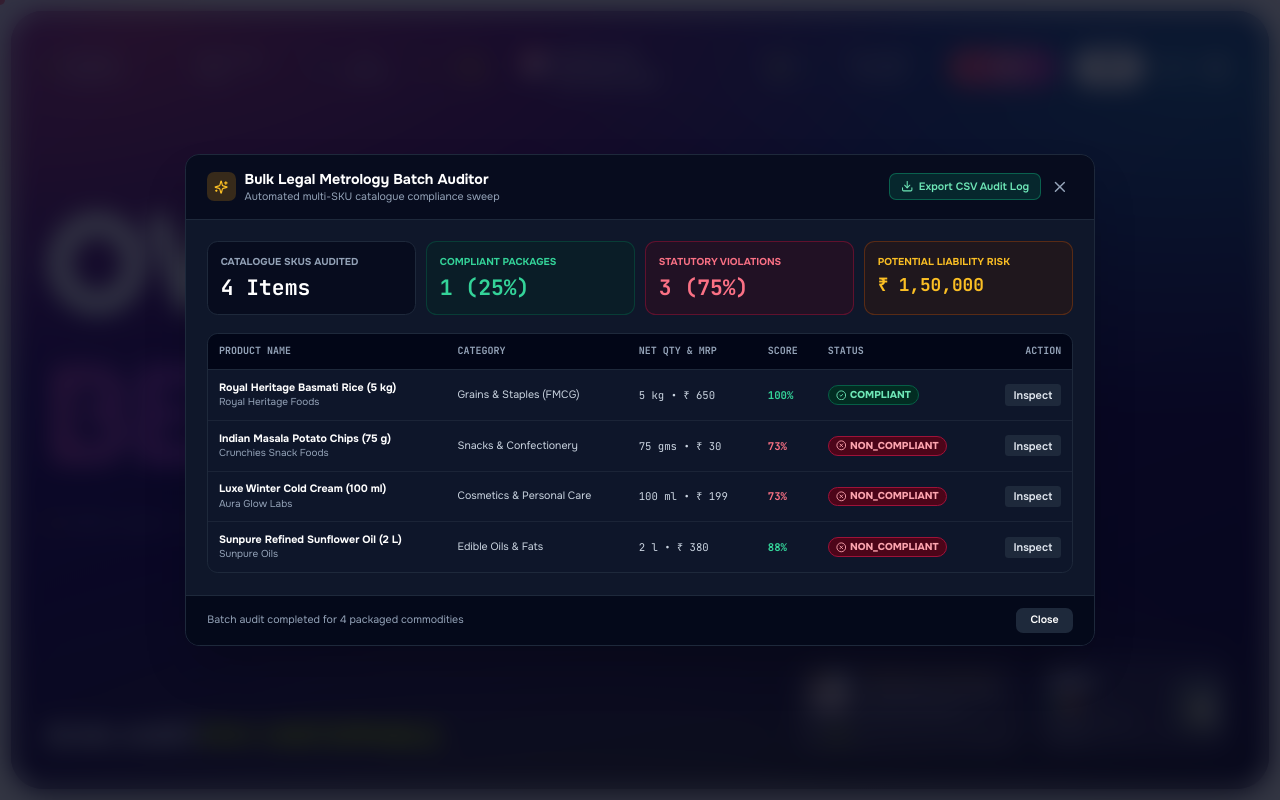
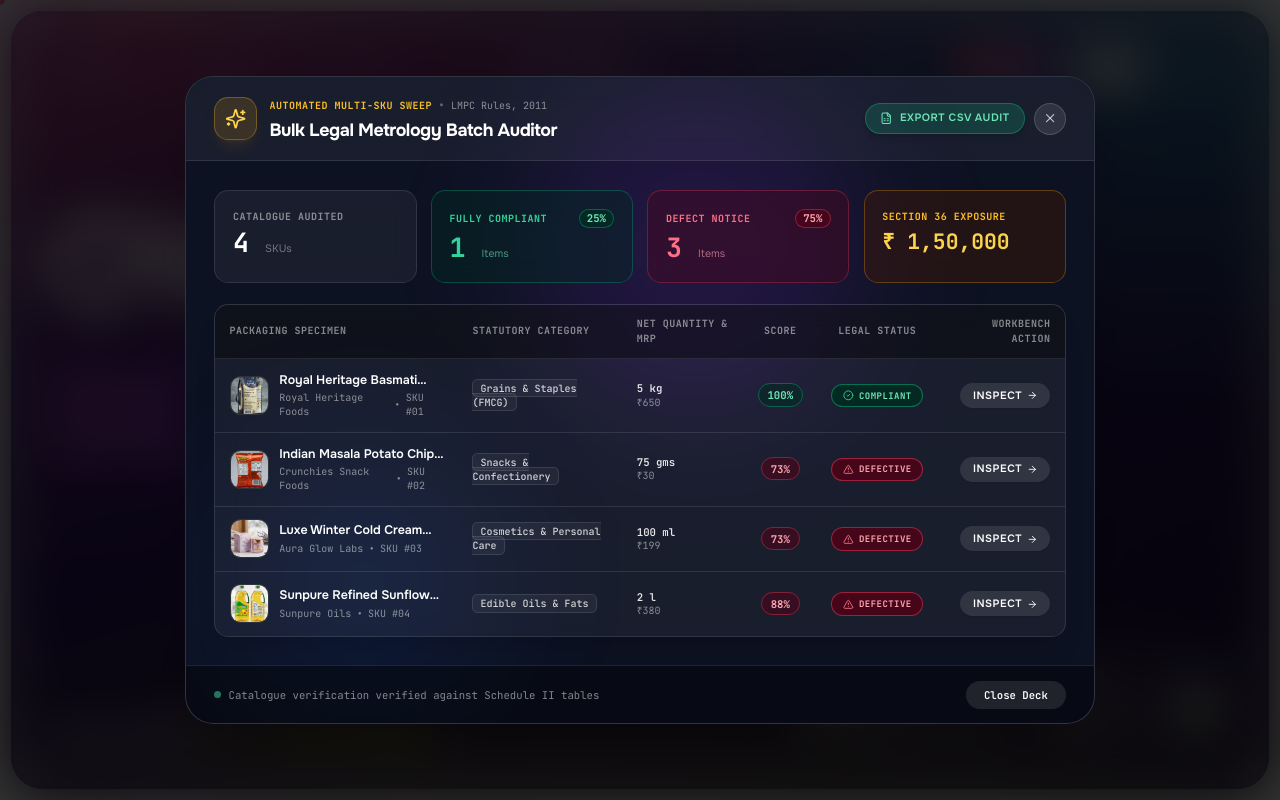
Before and after one commit to Shouryagupta-10/legal-metrology-compliance, a React (Vite) app: page / in a window 1280 px wide. Both pictures are taken after a click on the button "Batch Sweep". Shown: the top 800 px of the page. Built offline with nearby package versions, Linux system fonts and the light colour scheme.

Commit message:
feat(modal): redesign Bulk Batch Auditor with luxury glass framing, packaging thumbnails, and tactile inspect actions

```diff
--- a/src/components/Batch/BatchAuditModal.tsx
+++ b/src/components/Batch/BatchAuditModal.tsx
@@ -1,8 +1,9 @@
-import React, { useState } from 'react';
-import { Sparkles, X, Download, CheckCircle2, XCircle, AlertTriangle, Layers, Play } from 'lucide-react';
-import { SampleProduct, ComplianceReport } from '../../types/compliance';
+import React from 'react';
+import { Sparkles, X, Download, CheckCircle2, AlertTriangle, ArrowRight, ShieldCheck, FileSpreadsheet } from 'lucide-react';
+import { SampleProduct } from '../../types/compliance';
 import { SAMPLE_PRODUCTS } from '../../services/sampleData';
 import { evaluateCompliance } from '../../services/ruleEngine';
+import { sounds } from '../../services/soundEffects';
 
 interface BatchAuditModalProps {
   isOpen: boolean;
@@ -15,9 +16,6 @@
   onClose,
   onSelectSingleReport
 }) => {
-  const [isRunning, setIsRunning] = useState(false);
-  const [completedCount, setCompletedCount] = useState(SAMPLE_PRODUCTS.length);
-
   const batchResults = SAMPLE_PRODUCTS.map(sample => {
     const report = evaluateCompliance({
       productName: sample.name,
@@ -42,10 +40,13 @@
   const total = batchResults.length;
   const compliant = batchResults.filter(b => b.report.overallStatus === 'COMPLIANT').length;
   const nonCompliant = batchResults.filter(b => b.report.overallStatus === 'NON_COMPLIANT').length;
+  const compliantPct = total > 0 ? Math.round((compliant / total) * 100) : 0;
+  const nonCompliantPct = total > 0 ? Math.round((nonCompliant / total) * 100) : 0;
 
   const exportCSV = () => {
+    sounds.playSuccess();
     const headers = [
-      'Product ID',
+      'Inspection ID',
       'Product Name',
       'Brand',
       'Category',
@@ -54,14 +55,14 @@
       'Passed Rules',
       'Violations Count',
       'Net Quantity',
-      'Declared MRP',
+      'Declared MRP (INR)',
       'Taxes Declared',
       'USP Rate',
       'Consumer Care Email',
       'PIN Code'
     ];
 
-    const rows = batchResults.map(({ report, sample }) => [
+    const rows = batchResults.map(({ report }) => [
       `"${report.inspectionId}"`,
       `"${report.productName}"`,
       `"${report.brandName}"`,
@@ -91,118 +92,220 @@
   if (!isOpen) return null;
 
   return (
-    <div className="fixed inset-0 z-50 flex items-center justify-center p-4 bg-slate-950/80 backdrop-blur-md">
-      <div className="relative w-full max-w-5xl bg-slate-900 border border-slate-800 rounded-2xl overflow-hidden shadow-2xl">
-        {/* Header */}
-        <div className="px-6 py-4 border-b border-slate-800 flex items-center justify-between bg-slate-950/60">
-          <div className="flex items-center gap-2.5">
-            <div className="w-8 h-8 rounded-lg bg-amber-500/20 text-amber-400 flex items-center justify-center">
-              <Sparkles className="w-4 h-4" />
+    <div className="fixed inset-0 z-50 flex items-center justify-center p-3 sm:p-6 bg-black/80 backdrop-blur-xl animate-fade-in">
+      <div className="relative w-full max-w-5xl bg-[#0d1222] border border-white/15 rounded-[2rem] overflow-hidden shadow-2xl flex flex-col max-h-[90vh] text-white">
+
+        {/* Glow ambient background accents */}
+        <div className="absolute top-0 right-1/4 w-96 h-96 bg-purple-600/15 rounded-full blur-3xl pointer-events-none" />
+        <div className="absolute bottom-0 left-10 w-80 h-80 bg-blue-600/10 rounded-full blur-3xl pointer-events-none" />
+
+        {/* Modal Header */}
+        <div className="relative z-10 px-6 sm:px-8 py-5 border-b border-white/10 flex flex-col sm:flex-row sm:items-center justify-between gap-4 bg-white/5 backdrop-blur-md">
+          <div className="flex items-center gap-3.5">
+            <div className="w-12 h-12 rounded-2xl bg-amber-500/15 border border-amber-400/30 text-amber-300 flex items-center justify-center shadow-lg shadow-amber-500/10 shrink-0">
+              <Sparkles className="w-6 h-6" />
             </div>
             <div>
-              <h3 className="font-bold text-white text-base">Bulk Legal Metrology Batch Auditor</h3>
-              <p className="text-xs text-slate-400">Automated multi-SKU catalogue compliance sweep</p>
+              <div className="flex items-center gap-2 mb-0.5">
+                <span className="text-[10px] font-mono font-bold uppercase tracking-wider text-amber-400">
+                  Automated Multi-SKU Sweep
+                </span>
+                <span className="text-white/30">•</span>
+                <span className="text-[10px] font-mono text-white/50">LMPC Rules, 2011</span>
+              </div>
+              <h3 className="font-bold text-lg sm:text-xl text-white tracking-tight">
+                Bulk Legal Metrology Batch Auditor
+              </h3>
             </div>
           </div>
 
-          <div className="flex items-center gap-2">
+          <div className="flex items-center gap-2.5 self-end sm:self-center">
             <button
               onClick={exportCSV}
-              className="px-3 py-1.5 rounded-lg bg-emerald-600/20 text-emerald-300 border border-emerald-500/40 hover:bg-emerald-600 hover:text-white text-xs font-semibold flex items-center gap-1.5 transition-colors"
+              className="px-4 py-2 rounded-full bg-emerald-500/20 hover:bg-emerald-500 text-emerald-300 hover:text-white border border-emerald-500/40 text-xs font-semibold uppercase tracking-wider flex items-center gap-2 transition-all btn-tactile shadow-md"
             >
-              <Download className="w-3.5 h-3.5" />
-              Export CSV Audit Log
+              <FileSpreadsheet className="w-3.5 h-3.5" />
+              <span>Export CSV Audit</span>
             </button>
 
-            <button onClick={onClose} className="p-1 rounded-lg text-slate-400 hover:text-white hover:bg-slate-800">
-              <X className="w-5 h-5" />
+            <button
+              onClick={() => {
+                sounds.playClick();
+                onClose();
+              }}
+              className="w-9 h-9 rounded-full bg-white/10 hover:bg-white/20 border border-white/15 text-white/70 hover:text-white flex items-center justify-center transition-colors btn-tactile"
+              aria-label="Close modal"
+            >
+              <X className="w-4 h-4" />
             </button>
           </div>
         </div>
 
-        {/* Content Body */}
-        <div className="p-6 max-h-[75vh] overflow-y-auto space-y-5">
-          {/* Summary KPIs */}
-          <div className="grid grid-cols-1 sm:grid-cols-4 gap-3">
-            <div className="bg-slate-950/60 p-3.5 rounded-xl border border-slate-800">
-              <div className="text-[10px] font-bold uppercase text-slate-400">Catalogue SKUs Audited</div>
-              <div className="text-2xl font-black text-white mt-1 font-mono">{total} Items</div>
-            </div>
+        {/* Scrollable Content Body */}
+        <div className="relative z-10 p-6 sm:p-8 overflow-y-auto space-y-6 flex-1">
 
-            <div className="bg-emerald-950/30 p-3.5 rounded-xl border border-emerald-800/50">
-              <div className="text-[10px] font-bold uppercase text-emerald-400">Compliant Packages</div>
-              <div className="text-2xl font-black text-emerald-400 mt-1 font-mono">
-                {compliant} ({Math.round((compliant / total) * 100)}%)
+          {/* Summary KPIs Row */}
+          <div className="grid grid-cols-2 lg:grid-cols-4 gap-3.5 sm:gap-4">
+
+            {/* Audited SKUs */}
+            <div className="bg-white/5 p-4 sm:p-5 rounded-2xl border border-white/10 space-y-1 backdrop-blur-md">
+              <span className="text-[10px] font-mono font-bold uppercase tracking-wider text-white/50 block">
+                Catalogue Audited
+              </span>
+              <div className="text-2xl sm:text-3xl font-mono font-bold text-white">
+                {total} <span className="text-xs text-white/40 font-sans font-normal">SKUs</span>
               </div>
             </div>
 
-            <div className="bg-rose-950/30 p-3.5 rounded-xl border border-rose-800/50">
-              <div className="text-[10px] font-bold uppercase text-rose-400">Statutory Violations</div>
-              <div className="text-2xl font-black text-rose-400 mt-1 font-mono">
-                {nonCompliant} ({Math.round((nonCompliant / total) * 100)}%)
+            {/* Compliant Packages */}
+            <div className="bg-emerald-950/40 p-4 sm:p-5 rounded-2xl border border-emerald-500/30 space-y-1 backdrop-blur-md">
+              <div className="flex items-center justify-between">
+                <span className="text-[10px] font-mono font-bold uppercase tracking-wider text-emerald-400">
+                  Fully Compliant
+                </span>
+                <span className="text-xs font-mono font-bold text-emerald-300 bg-emerald-950/80 px-2 py-0.5 rounded-full border border-emerald-500/40">
+                  {compliantPct}%
+                </span>
+              </div>
+              <div className="text-2xl sm:text-3xl font-mono font-bold text-emerald-400">
+                {compliant} <span className="text-xs text-emerald-300/60 font-sans font-normal">Items</span>
               </div>
             </div>
 
-            <div className="bg-amber-950/30 p-3.5 rounded-xl border border-amber-800/50">
-              <div className="text-[10px] font-bold uppercase text-amber-400">Potential Liability Risk</div>
-              <div className="text-xl font-black text-amber-400 mt-1 font-mono">
+            {/* Statutory Violations */}
+            <div className="bg-rose-950/40 p-4 sm:p-5 rounded-2xl border border-rose-500/30 space-y-1 backdrop-blur-md">
+              <div className="flex items-center justify-between">
+                <span className="text-[10px] font-mono font-bold uppercase tracking-wider text-rose-400">
+                  Defect Notice
+                </span>
+                <span className="text-xs font-mono font-bold text-rose-300 bg-rose-950/80 px-2 py-0.5 rounded-full border border-rose-500/40">
+                  {nonCompliantPct}%
+                </span>
+              </div>
+              <div className="text-2xl sm:text-3xl font-mono font-bold text-rose-400">
+                {nonCompliant} <span className="text-xs text-rose-300/60 font-sans font-normal">Items</span>
+              </div>
+            </div>
+
+            {/* Potential Liability Risk */}
+            <div className="bg-amber-950/40 p-4 sm:p-5 rounded-2xl border border-amber-500/30 space-y-1 backdrop-blur-md">
+              <span className="text-[10px] font-mono font-bold uppercase tracking-wider text-amber-400 block">
+                Section 36 Exposure
+              </span>
+              <div className="text-xl sm:text-2xl font-mono font-bold text-amber-300">
                 ₹ {(nonCompliant * 50000).toLocaleString('en-IN')}
               </div>
             </div>
+
           </div>
 
-          {/* Batch Table */}
-          <div className="border border-slate-800 rounded-xl overflow-hidden">
-            <table className="w-full text-left text-xs">
-              <thead className="bg-slate-950 text-[10px] text-slate-400 uppercase font-mono border-b border-slate-800">
+          {/* Catalogue Table */}
+          <div className="border border-white/10 rounded-2xl overflow-hidden bg-white/5 backdrop-blur-md shadow-xl">
+            <div className="overflow-x-auto">
+              <table className="w-full text-left text-xs border-collapse">
+                <thead className="bg-black/40 text-[10px] text-white/50 uppercase font-mono border-b border-white/10 tracking-wider">
                   <tr>
-                  <th className="p-3">Product Name</th>
-                  <th className="p-3">Category</th>
-                  <th className="p-3">Net Qty & MRP</th>
-                  <th className="p-3">Score</th>
-                  <th className="p-3">Status</th>
-                  <th className="p-3 text-right">Action</th>
+                    <th className="py-3.5 px-4">Packaging Specimen</th>
+                    <th className="py-3.5 px-4">Statutory Category</th>
+                    <th className="py-3.5 px-4">Net Quantity &amp; MRP</th>
+                    <th className="py-3.5 px-4 text-center">Score</th>
+                    <th className="py-3.5 px-4 text-center">Legal Status</th>
+                    <th className="py-3.5 px-4 text-right">Workbench Action</th>
                   </tr>
                 </thead>
-              <tbody className="divide-y divide-slate-800/80 bg-slate-900/50">
-                {batchResults.map(({ sample, report }) => {
+                <tbody className="divide-y divide-white/10">
+                  {batchResults.map(({ sample, report }, idx) => {
                     const isPass = report.overallStatus === 'COMPLIANT';
                     return (
-                    <tr key={sample.id} className="hover:bg-slate-850/50">
-                      <td className="p-3">
-                        <div className="font-bold text-white line-clamp-1">{sample.name}</div>
-                        <div className="text-[10px] text-slate-400">{sample.brand}</div>
+                      <tr
+                        key={sample.id}
+                        className="hover:bg-white/10 transition-colors group"
+                      >
+                        {/* Specimen Info with Thumbnail */}
+                        <td className="py-3.5 px-4">
+                          <div className="flex items-center gap-3">
+                            <div className="w-11 h-11 rounded-xl overflow-hidden bg-black/50 border border-white/15 shrink-0">
+                              <img
+                                src={sample.thumbnail}
+                                alt={sample.name}
+                                className="w-full h-full object-cover group-hover:scale-105 transition-transform"
+                              />
+                            </div>
+                            <div className="min-w-0">
+                              <div className="font-semibold text-white text-xs sm:text-sm line-clamp-1 group-hover:text-purple-300 transition-colors">
+                                {sample.name}
+                              </div>
+                              <div className="text-[10px] font-mono text-white/50 mt-0.5 flex items-center gap-1.5">
+                                <span>{sample.brand}</span>
+                                <span>•</span>
+                                <span>SKU #0{idx + 1}</span>
+                              </div>
+                            </div>
+                          </div>
                         </td>
-                      <td className="p-3 text-slate-300">{sample.category}</td>
-                      <td className="p-3 font-mono text-slate-300">
-                        {report.declarations.netQuantityValue} {report.declarations.netQuantityUnit} &bull; ₹ {report.declarations.mrpValue}
+
+                        {/* Category */}
+                        <td className="py-3.5 px-4">
+                          <span className="text-[10px] font-mono font-medium px-2 py-0.5 rounded-md bg-white/5 border border-white/10 text-white/80">
+                            {sample.category}
+                          </span>
                         </td>
-                      <td className="p-3 font-mono font-bold">
-                        <span className={report.overallScore >= 80 ? 'text-emerald-400' : 'text-rose-400'}>
+
+                        {/* Net Qty & MRP */}
+                        <td className="py-3.5 px-4 font-mono text-white/90">
+                          <div className="font-semibold">
+                            {report.declarations.netQuantityValue} {report.declarations.netQuantityUnit}
+                          </div>
+                          <div className="text-[10px] text-white/50">
+                            ₹{report.declarations.mrpValue}
+                          </div>
+                        </td>
+
+                        {/* Score Gauge */}
+                        <td className="py-3.5 px-4 text-center">
+                          <span
+                            className={`font-mono font-bold text-xs px-2.5 py-1 rounded-full border ${
+                              report.overallScore >= 90
+                                ? 'text-emerald-300 bg-emerald-950/60 border-emerald-500/40'
+                                : 'text-rose-300 bg-rose-950/60 border-rose-500/40'
+                            }`}
+                          >
                             {report.overallScore}%
                           </span>
                         </td>
-                      <td className="p-3">
+
+                        {/* Legal Status */}
+                        <td className="py-3.5 px-4 text-center">
                           <span
-                          className={`text-[10px] font-extrabold px-2 py-0.5 rounded-full inline-flex items-center gap-1 ${
+                            className={`text-[9px] font-mono font-bold px-3 py-1 rounded-full inline-flex items-center gap-1.5 uppercase tracking-wider ${
                               isPass
-                              ? 'bg-emerald-950 text-emerald-300 border border-emerald-800'
-                              : 'bg-rose-950 text-rose-300 border border-rose-800'
+                                ? 'bg-emerald-950/90 text-emerald-300 border border-emerald-500/50 shadow-xs'
+                                : 'bg-rose-950/90 text-rose-300 border border-rose-500/50 shadow-xs'
                             }`}
                           >
-                          {isPass ? <CheckCircle2 className="w-3 h-3" /> : <XCircle className="w-3 h-3" />}
-                          {report.overallStatus}
+                            {isPass ? (
+                              <CheckCircle2 className="w-3 h-3 text-emerald-400" />
+                            ) : (
+                              <AlertTriangle className="w-3 h-3 text-rose-400" />
+                            )}
+                            <span>{isPass ? 'COMPLIANT' : 'DEFECTIVE'}</span>
                           </span>
                         </td>
-                      <td className="p-3 text-right">
+
+                        {/* Action Link */}
+                        <td className="py-3.5 px-4 text-right">
                           <button
                             onClick={() => {
+                              sounds.playClick();
                               onSelectSingleReport(sample);
                               onClose();
+                              const el = document.getElementById('studio');
+                              if (el) el.scrollIntoView({ behavior: 'smooth' });
                             }}
-                          className="px-2.5 py-1 rounded bg-slate-800 hover:bg-sky-600 text-slate-200 hover:text-white text-[11px] font-semibold transition-colors"
+                            className="px-3.5 py-1.5 rounded-full bg-white/10 hover:bg-white text-white hover:text-black text-xs font-semibold uppercase tracking-wider transition-all btn-tactile shadow-sm flex items-center gap-1.5 ml-auto"
                           >
-                          Inspect
+                            <span>Inspect</span>
+                            <ArrowRight className="w-3 h-3" />
                           </button>
                         </td>
                       </tr>
@@ -212,17 +315,26 @@
               </table>
             </div>
           </div>
+        </div>
 
-        {/* Footer */}
-        <div className="px-6 py-3.5 bg-slate-950/80 border-t border-slate-800 flex items-center justify-between text-xs text-slate-400">
-          <span>Batch audit completed for {SAMPLE_PRODUCTS.length} packaged commodities</span>
+        {/* Modal Footer */}
+        <div className="relative z-10 px-6 sm:px-8 py-4 bg-black/40 border-t border-white/10 flex items-center justify-between text-xs text-white/50 font-mono">
+          <div className="flex items-center gap-2">
+            <span className="w-2 h-2 rounded-full bg-emerald-400 animate-pulse" />
+            <span>Catalogue verification verified against Schedule II tables</span>
+          </div>
+
           <button
-            onClick={onClose}
-            className="px-4 py-1.5 rounded-lg bg-slate-800 hover:bg-slate-700 text-white font-semibold text-xs"
+            onClick={() => {
+              sounds.playClick();
+              onClose();
+            }}
+            className="px-5 py-2 rounded-full bg-white/10 hover:bg-white/20 text-white font-semibold text-xs transition-colors btn-tactile"
           >
-            Close
+            Close Deck
           </button>
         </div>
+
       </div>
     </div>
   );
```
Lines whose indentation alone changed are shown as unchanged.
